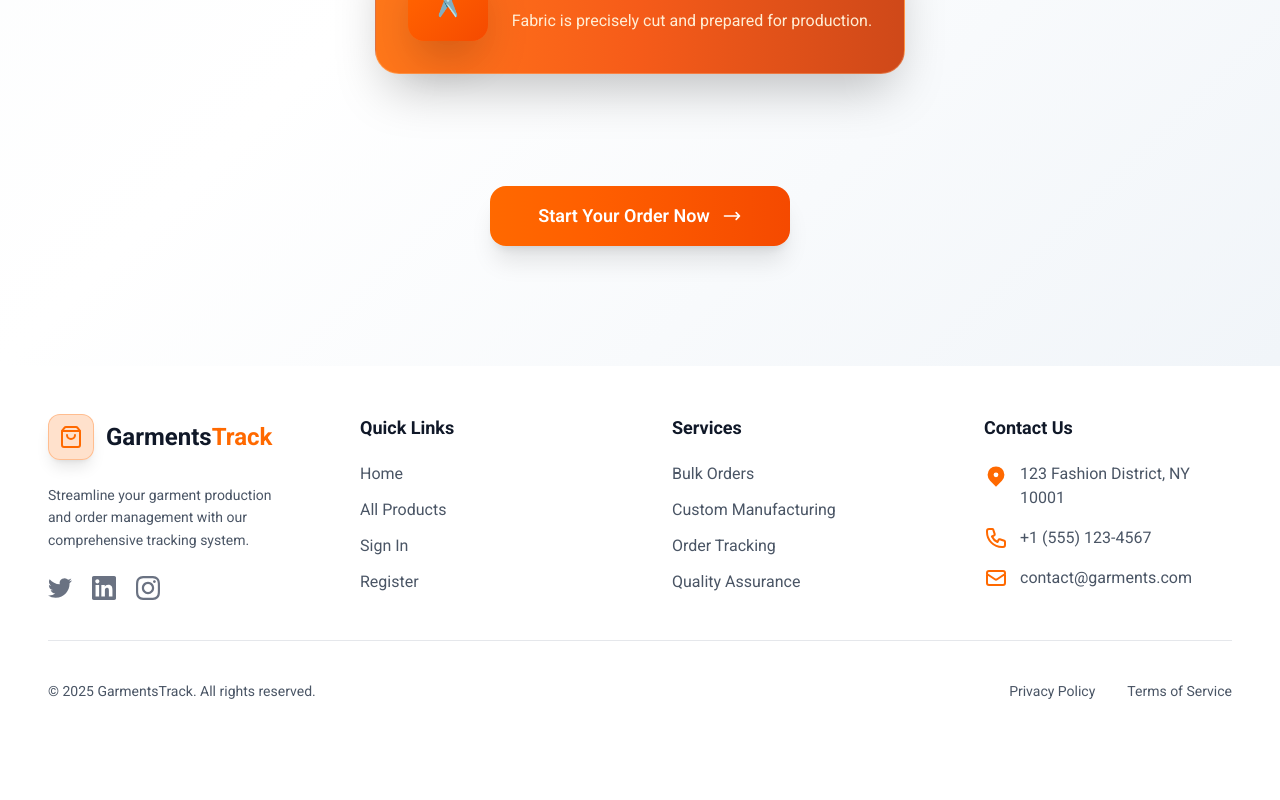
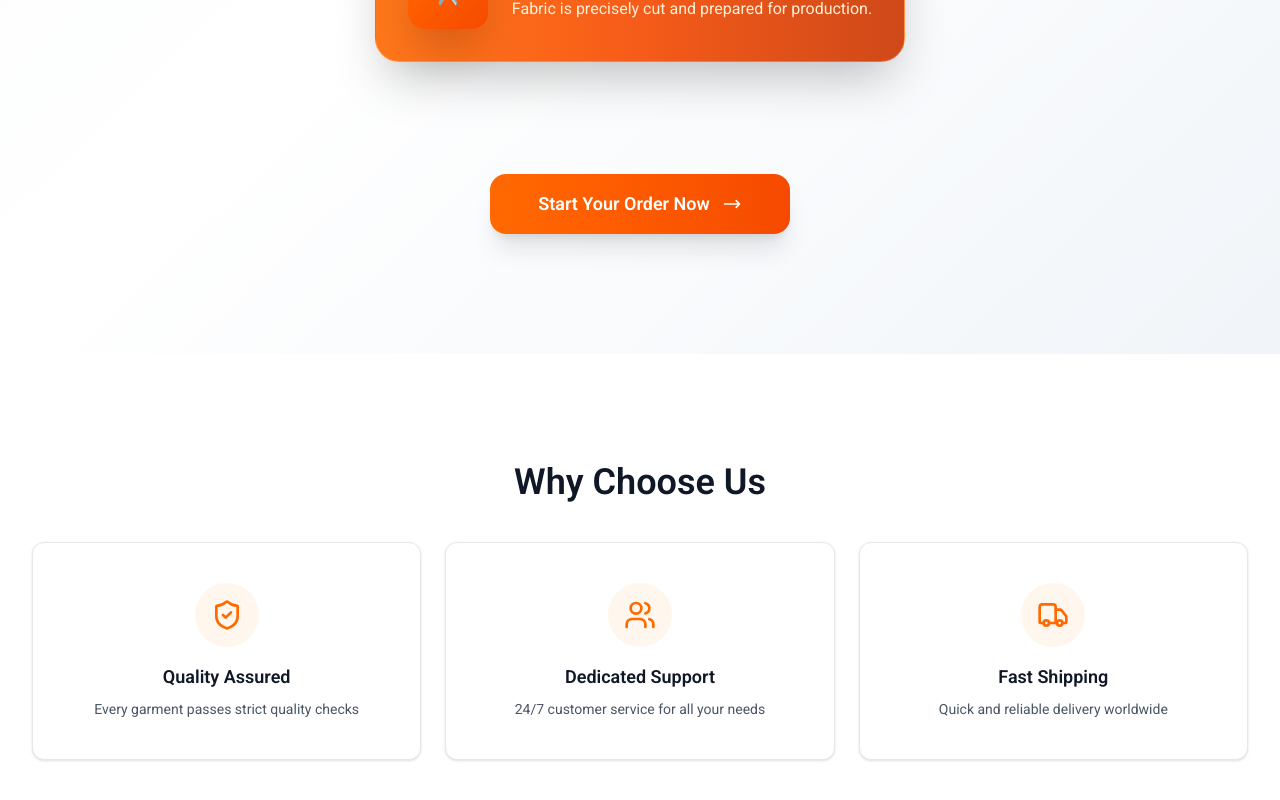
Before and after one commit to limon43633/Client-repo, a React (Vite) app: page / in a window 1280 px wide. Shown: the part 1920-2720 px from the top of the page. Before the commit the page ends 2653 px from the top, so only its background shows below. Built offline with nearby package versions, Linux system fonts and the light colour scheme.

Commit message:
added why choose section

```diff
--- a/src/components/HowItWorks.jsx
+++ b/src/components/HowItWorks.jsx
@@ -70,7 +70,7 @@ const HowItWorks = () => {
           transition={{ duration: 0.8 }}
           className="text-center mb-12 sm:mb-16 md:mb-20"
         >
-          <h2 className={`text-3xl sm:text-4xl md:text-5xl lg:text-6xl font-semibold mb-4 sm:mb-6 pb-5 ${
+          <h2 className={`text-3xl sm:text-4xl md:text-5xl lg:text-5xl font-semibold mb-4 sm:mb-6 pb-5 ${
             isDark ? 'text-white' : 'text-black'
           }`}>
             How <span className='text-orange-500'>It Works</span>
@@ -202,7 +202,7 @@ const HowItWorks = () => {
 
                   {/* Content */}
                   <div className="text-center mt-12">
-                    <h3 className={`text-xl font-bold mb-4 group-hover:text-orange-600 transition-colors duration-300 ${
+                    <h3 className={`text-xl font-semibold mb-4 group-hover:text-orange-600 transition-colors duration-300 ${
                       isDark ? 'text-white' : 'text-slate-900'
                     }`}>
                       {step.title}
--- /dev/null
+++ b/src/components/WhyChoose.jsx
@@ -0,0 +1,88 @@
+import React from "react";
+import { ShieldCheck, Users, Truck } from "lucide-react";
+import { useTheme } from '../contexts/ThemeContext';
+
+const WhyChoose = () => {
+  const { isDark } = useTheme();
+
+  return (
+    <section className={`py-12 transition-colors duration-300 ${
+      isDark ? 'bg-gray-900' : 'bg-white'
+    }`}>
+      <div className="max-w-[1280px] mx-auto px-4 py-15">
+        <h2 className={`text-3xl md:text-4xl font-semibold text-center mb-10 ${
+          isDark ? 'text-white' : 'text-gray-900'
+        }`}>
+          Why Choose Us
+        </h2>
+
+        <div className="grid gap-6 md:grid-cols-3 max-w-[1280px] mx-auto px-4">
+          {/* Card 1 */}
+          <div className={`flex flex-col items-center rounded-xl border px-6 py-10 shadow-sm transition-colors duration-300 ${
+            isDark
+              ? 'border-gray-700 bg-gray-800'
+              : 'border-gray-200 bg-white'
+          }`}>
+            <div className="mb-4 flex h-16 w-16 items-center justify-center rounded-full bg-orange-50">
+              <ShieldCheck className="h-8 w-8 text-orange-500" />
+            </div>
+            <h3 className={`mb-2 text-lg font-semibold ${
+              isDark ? 'text-white' : 'text-gray-900'
+            }`}>
+              Quality Assured
+            </h3>
+            <p className={`text-center text-sm ${
+              isDark ? 'text-gray-400' : 'text-gray-600'
+            }`}>
+              Every garment passes strict quality checks
+            </p>
+          </div>
+
+          {/* Card 2 */}
+          <div className={`flex flex-col items-center rounded-xl border px-6 py-10 shadow-sm transition-colors duration-300 ${
+            isDark
+              ? 'border-gray-700 bg-gray-800'
+              : 'border-gray-200 bg-white'
+          }`}>
+            <div className="mb-4 flex h-16 w-16 items-center justify-center rounded-full bg-orange-50">
+              <Users className="h-8 w-8 text-orange-500" />
+            </div>
+            <h3 className={`mb-2 text-lg font-semibold ${
+              isDark ? 'text-white' : 'text-gray-900'
+            }`}>
+              Dedicated Support
+            </h3>
+            <p className={`text-center text-sm ${
+              isDark ? 'text-gray-400' : 'text-gray-600'
+            }`}>
+              24/7 customer service for all your needs
+            </p>
+          </div>
+
+          {/* Card 3 */}
+          <div className={`flex flex-col items-center rounded-xl border px-6 py-10 shadow-sm transition-colors duration-300 ${
+            isDark
+              ? 'border-gray-700 bg-gray-800'
+              : 'border-gray-200 bg-white'
+          }`}>
+            <div className="mb-4 flex h-16 w-16 items-center justify-center rounded-full bg-orange-50">
+              <Truck className="h-8 w-8 text-orange-500" />
+            </div>
+            <h3 className={`mb-2 text-lg font-semibold ${
+              isDark ? 'text-white' : 'text-gray-900'
+            }`}>
+              Fast Shipping
+            </h3>
+            <p className={`text-center text-sm ${
+              isDark ? 'text-gray-400' : 'text-gray-600'
+            }`}>
+              Quick and reliable delivery worldwide
+            </p>
+          </div>
+        </div>
+      </div>
+    </section>
+  );
+};
+
+export default WhyChoose;
--- a/src/pages/Home.jsx
+++ b/src/pages/Home.jsx
@@ -1,12 +1,14 @@
 import React from 'react';
 import Banner from '../components/Banner';
 import HowItWorks from '../components/HowItWorks';
+import WhyChoose from '../components/WhyChoose';
 
 const Home = () => {
     return (
         <div>
             <Banner></Banner>
             <HowItWorks></HowItWorks>
+            <WhyChoose></WhyChoose>
 
         </div>
     );
```
